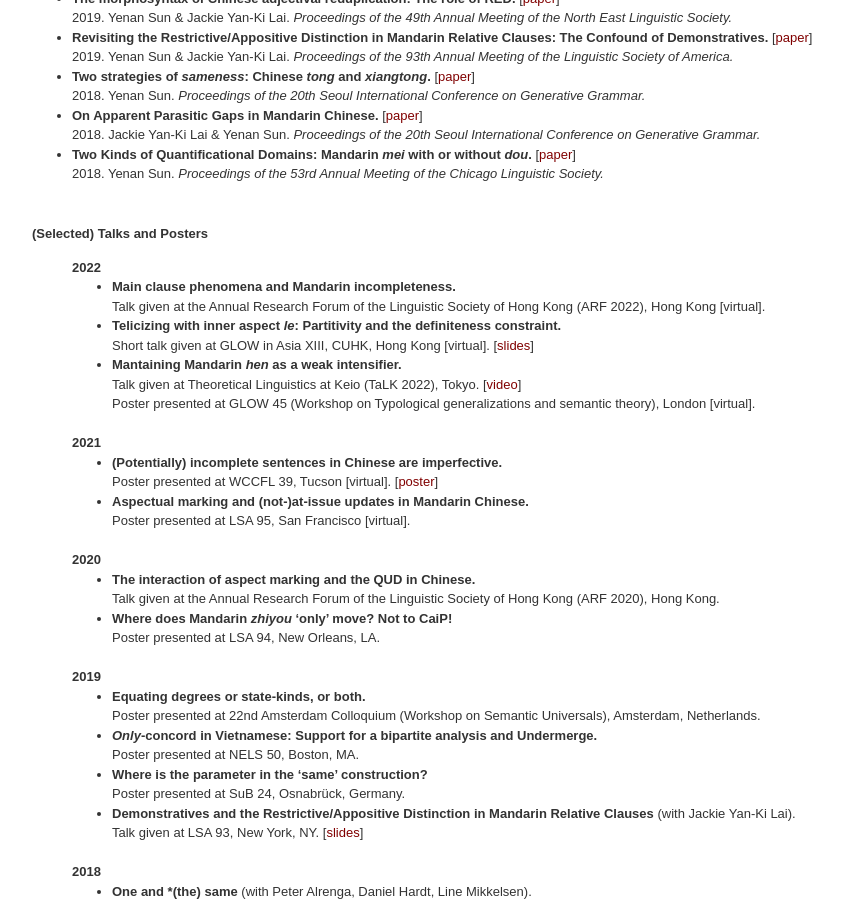
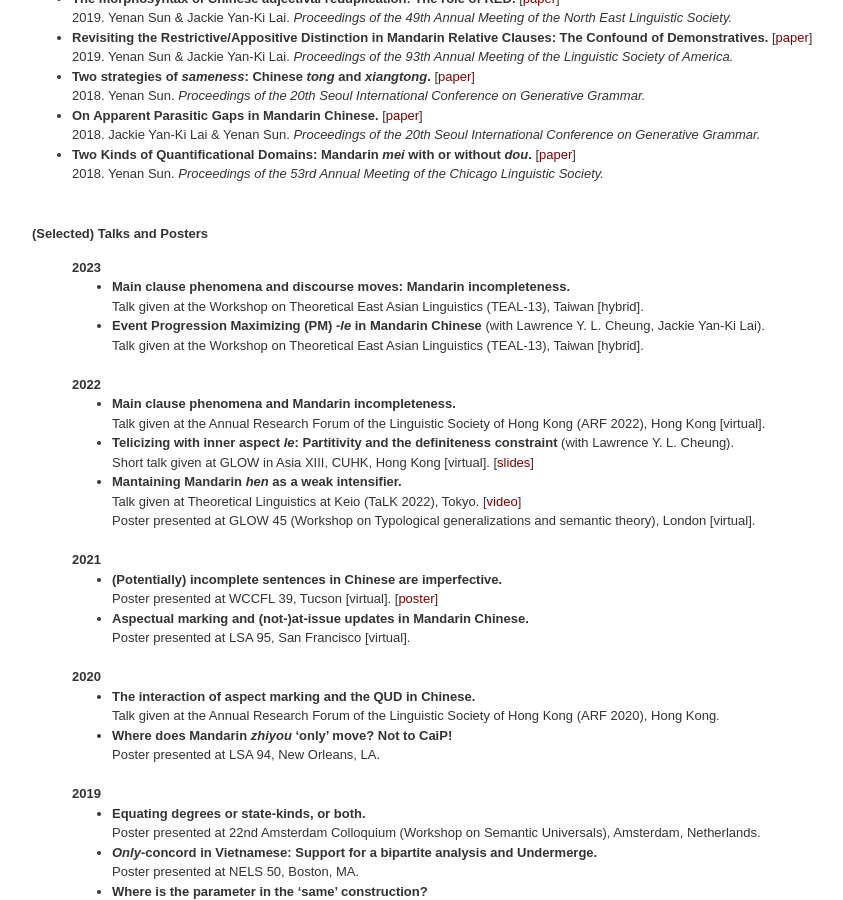
Before and after one commit to yenan09/yenan09.github.io, a Jekyll site: the page built from pub.html, in a window 1280 px wide and 900 px high, scrolled down 504 px. Shown: the whole window, without its empty margins (68-911 px from the left). Built offline with Jekyll 4.4.1, drawn with Linux system fonts in a browser that asks for light colours.

Commit message:
2023May update

```diff
--- a/pub.html
+++ b/pub.html
@@ -56,6 +56,22 @@ of the Chicago Linguistic Society. </i> </li>
 <b>(Selected) Talks and Posters</b>
 <ul style="list-style-type:none;">
 
+
+  <li> <b>2023</b>
+      <ul style="list-style-type:disc;">
+
+<li><b> Main clause phenomena and discourse moves: Mandarin incompleteness. </b> <br>
+Talk given at the Workshop on Theoretical East Asian Linguistics (TEAL-13), Taiwan [hybrid].
+
+
+<li><b> Event Progression Maximizing (PM) <i>-le</i> in Mandarin Chinese </b> (with Lawrence Y. L. Cheung, Jackie Yan-Ki Lai).<br>
+  Talk given at the Workshop on Theoretical East Asian Linguistics (TEAL-13), Taiwan [hybrid].
+
+        </ul>
+      </li>
+<br>
+
+
   <li> <b>2022</b>
       <ul style="list-style-type:disc;">
 
@@ -64,15 +80,13 @@ of the Chicago Linguistic Society. </i> </li>
 Talk given at the Annual Research Forum of the Linguistic Society of Hong Kong (ARF 2022), Hong Kong [virtual].
 
 
-<li><b> Telicizing with inner aspect <i>le</i>: Partitivity and the definiteness constraint.</b> <br>
+<li><b> Telicizing with inner aspect <i>le</i>: Partitivity and the definiteness constraint </b>(with Lawrence Y. L. Cheung). <br>
 Short talk given at GLOW in Asia XIII, CUHK, Hong Kong [virtual]. [<a href="{{ site.baseurl }}/w/GIA_innerle_final.pdf" title="innerLE">slides</a>]
 
 
 <li><b> Mantaining Mandarin <i>hen</i> as a weak intensifier. </b> <br>
         Talk given at Theoretical Linguistics at Keio (TaLK 2022), Tokyo. [<a href="https://www.youtube.com/watch?v=zfUCH74zwZ0" title="hen">video</a>] <br>
 Poster presented at GLOW 45 (Workshop on Typological generalizations and semantic theory), London [virtual].
-
-
 
   <!-- <li><b>When TPs Can(not) Move: The View from Cantonese. </b> (with Jackie Yan-Ki Lai). <br>
           Poster presented at LSA 94, New Orleans, LA. -->
```
Also changed, not shown: tea.html (+17 -2 lines).
